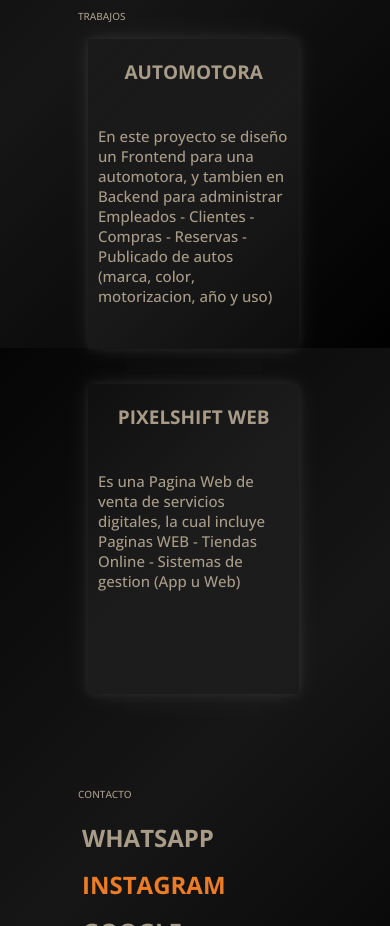
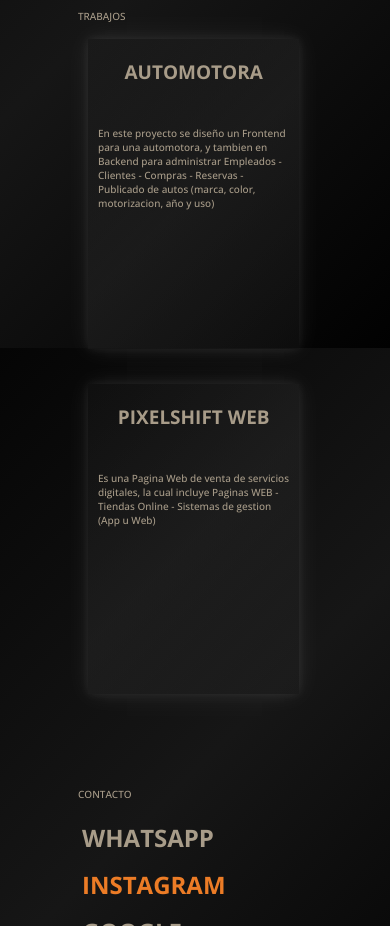
Before and after one commit to AugustoFerrari1/Portfolio-2024, a plain HTML site: page index.html in a window 390 px wide. Shown: the part 1340-2266 px from the top of the page. Drawn offline with nearby package versions, Linux system fonts and the light colour scheme; a web font is replaced by a local one.

Commit message:
Actualizacion in.css

```diff
--- a/css/in.css
+++ b/css/in.css
@@ -230,7 +230,7 @@ h2.izdadcha1:hover:after, h2.izdadcha2:hover:after, h2.izdadcha3:hover:after, h2
     min-height: 310px;
     margin-top: 5%;
     background: linear-gradient(135deg, rgba(42, 42, 42, 0.2), rgba(47, 47, 47, 0.4), rgba(48, 48, 48, 0.2));
-    width: 25%;
+    width: 35%;
     height: 35%;
     text-align: center;
     padding: 10px;
@@ -364,7 +364,7 @@ footer p {
     }
 
     .trabajos .container .caja1 p {
-        font-size: 25px;
+        font-size: 19px;
     }
 
     .trabajos .container #espacio2 {
@@ -424,7 +424,7 @@ footer p {
     }
 
     .trabajos .container .caja1 p {
-        font-size: 15px;
+        font-size: 10px;
     }
 
     .trabajos .container #espacio2 {
@@ -449,4 +449,5 @@ footer p {
         font-size: 13px;
     }
 
+
 }
```
